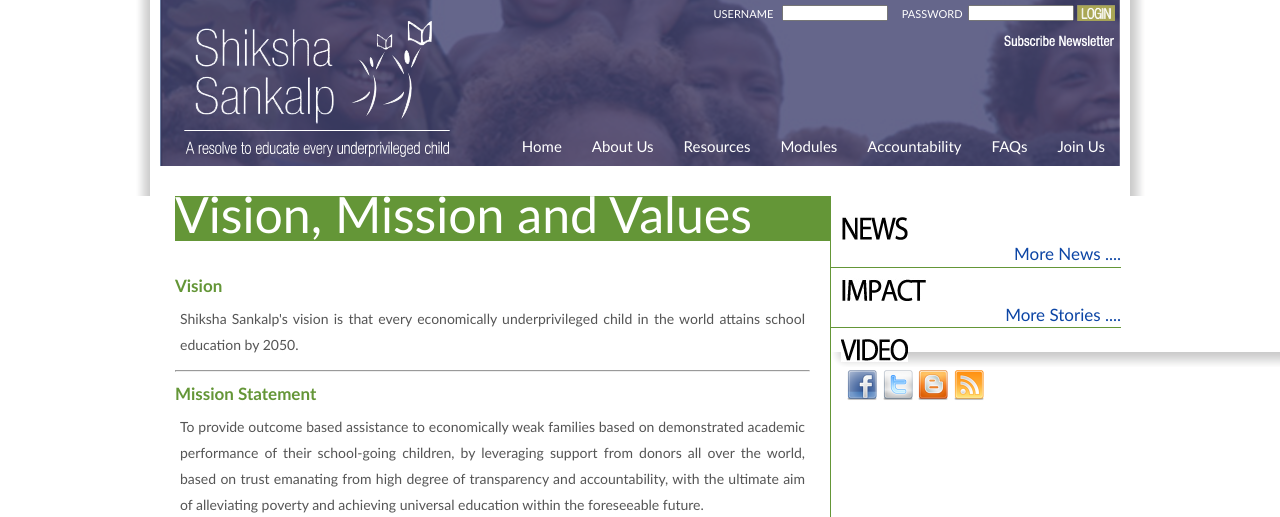
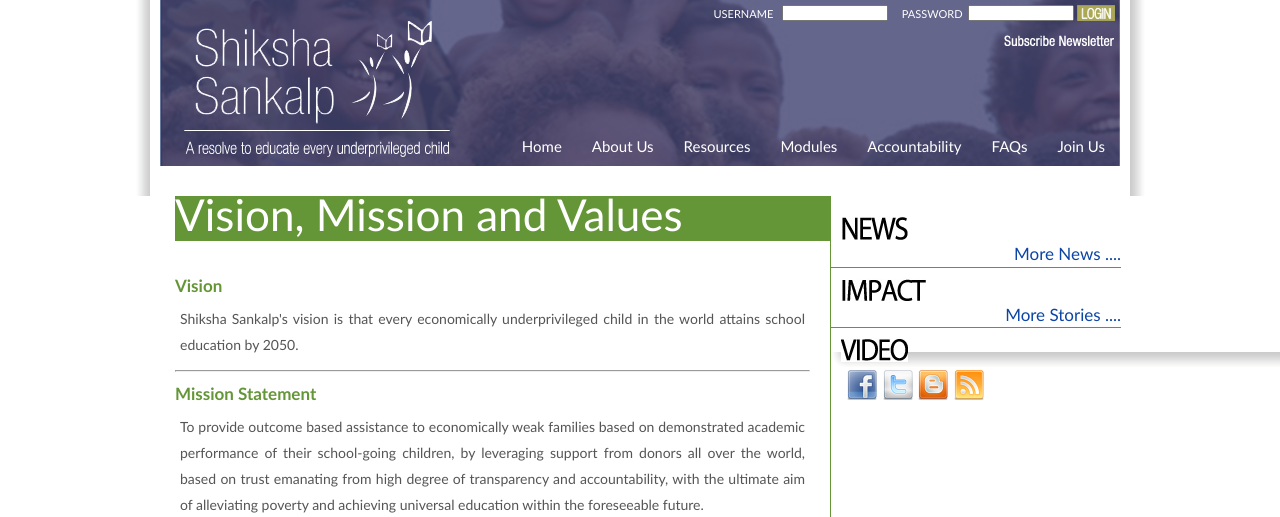
Before and after one commit to Airzign/Shiksha-Sankalp, a PHP site: page /vision.php in a window 1280 px wide; the page is wider, and only the part inside the window is pictured. Shown: the top 517 px of that part. Run offline with PHP 8.4, Linux system fonts and the light colour scheme; data that the repository does not hold is empty.

Commit message:
Solve G1, H1, L3 + Descrease the green title size of all inner pages

```diff
--- a/board_meeting.php
+++ b/board_meeting.php
@@ -5,7 +5,7 @@
 <div id="content">
   <div id="main_content">
     <!-- the content goes here -->
-	<div class="innertitle" style="font-size:48px;">MINUTES OF BOARD MEETINGS</div>
+	<div class="innertitle">Minutes of Board Meetings</div>
 	<?php
 	   $countries = mysql_query("select distinct country from board_meeting order by country");
 	   $board_meeting_file_dir='../files/board_meetings/';
--- a/css/general_inner.css
+++ b/css/general_inner.css
@@ -325,7 +325,7 @@ p{
 	height:44px;
 	width:100%;
 	background-color:#649637;
-	font-size:51px;
+	font-size:44px;
 	color:#FFFFFF;
 	padding-bottom:1px;
 	margin-bottom:30px;
--- a/similar_projects.php
+++ b/similar_projects.php
@@ -4,7 +4,7 @@
 ?>
 <div id="content">
   <div id="main_content">
-	  <div class="innertitleshortened">Success Stories in Other Nations</div>
+	  <div class="innertitle">Success Stories in Other Nations</div>
 	  <div class="innersubheading"> Links related to :</div>
 	  <br/>
 	  <ul>
--- a/vision.php
+++ b/vision.php
@@ -5,7 +5,7 @@
 <div id="content">
   <div id="main_content">
     <!-- the content goes here -->
-    <div class="innertitle" style="font-size:50px;">Vision, Mission and Values</div>
+    <div class="innertitle">Vision, Mission and Values</div>
     <div style="padding-right:20px;">
       <div class="innersubheading">Vision</div>
       <p class="innertext">
```
